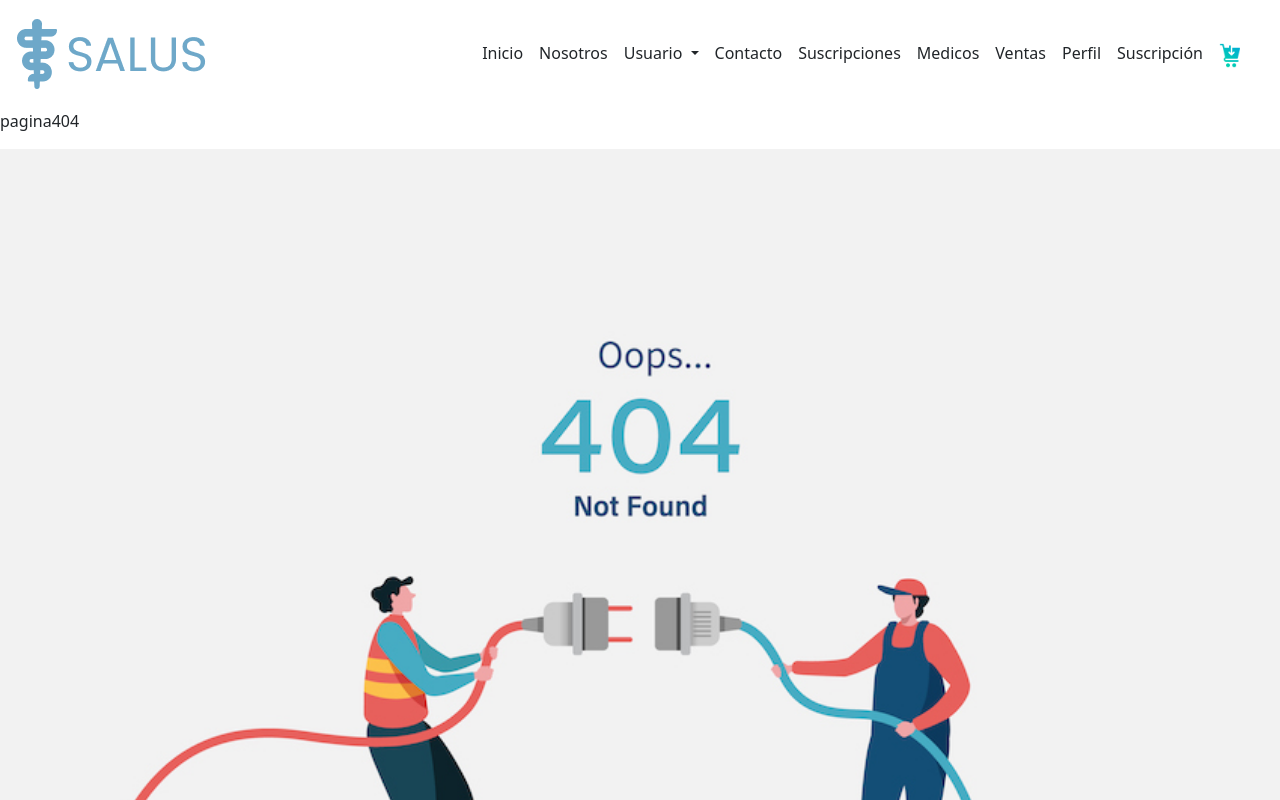
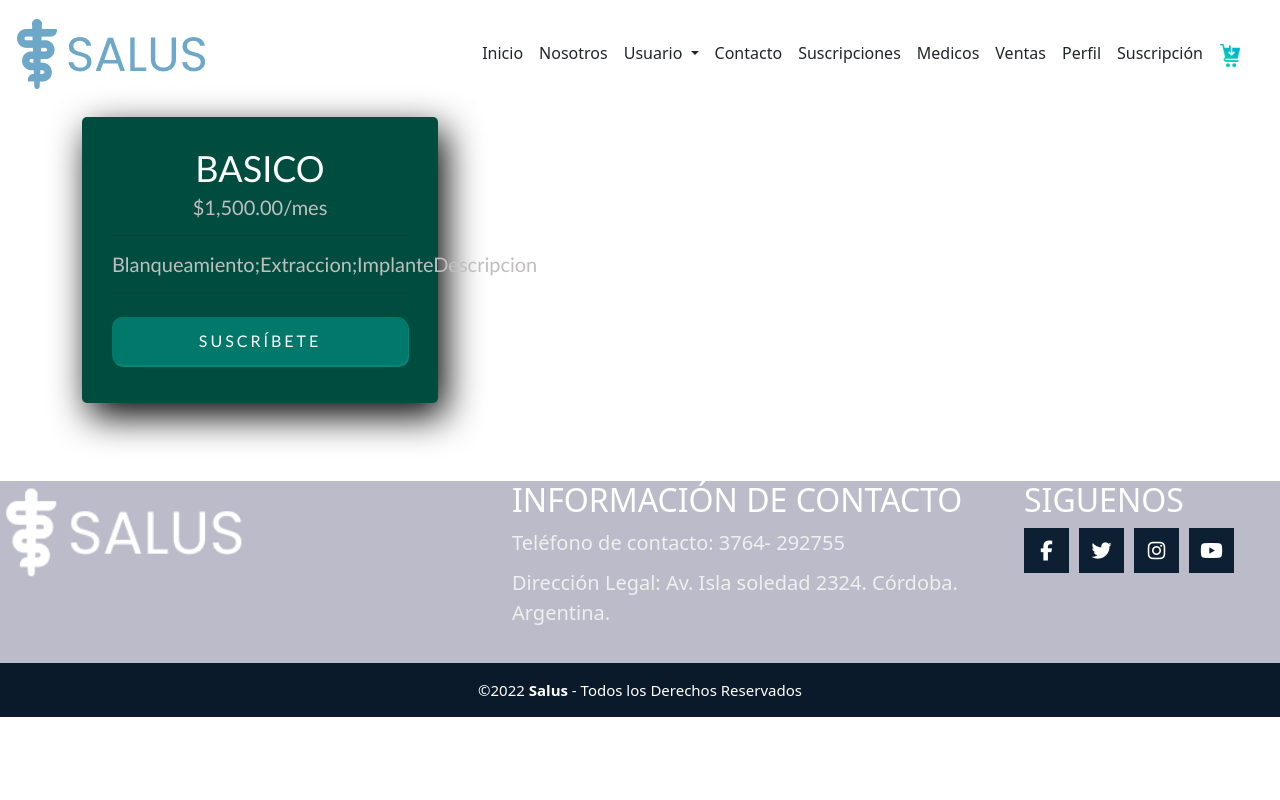
Before and after one commit to RosanaQ/RepasoFinalISPC_2A_1C, an Angular app in the folder RepasoFinalFrontend/: page /suscripcion in a window 1280 px wide. Shown: the top 800 px of the page. Built offline with nearby package versions, Linux system fonts and the light colour scheme; data requests are answered from the project's data file.

Commit message:
Encuentro 8 Fronted 16/7/2023

```diff
--- a/RepasoFinalFrontend/db.json
+++ b/RepasoFinalFrontend/db.json
@@ -19,7 +19,7 @@
       "id": 1,
       "TipoServicio_S":"basico ",
       "Precio_S": 1500,
-      "Descripcion_S": "Descripcion del servicio"
+      "Descripcion_S": "Blanqueamiento;Extraccion;Implante"
     }
 
   ]
--- a/RepasoFinalFrontend/src/app/app-routing.module.ts
+++ b/RepasoFinalFrontend/src/app/app-routing.module.ts
@@ -4,14 +4,16 @@ import { Pagina404Component } from './pages/pagina404/pagina404.component';
 import { HomeComponent} from './pages/home/home.component';
 import { NosotrosComponent } from './pages/nosotros/nosotros.component';
 import { ContactoComponent } from './pages/contacto/contacto.component';
-
+import { SuscripcionComponent } from './ecommerce/suscripcion/suscripcion.component';
 
 const routes: Routes = [
   {path:'',redirectTo: '/home', pathMatch: 'full'},
   {path: 'home',component:HomeComponent},
   {path:'nosotros',component:NosotrosComponent},
   {path:'contacto',component:ContactoComponent},
+  {path:'suscripcion', component:SuscripcionComponent},
   {path:'**',component:Pagina404Component}
+
 
 ];
 
--- a/RepasoFinalFrontend/src/app/ecommerce/suscripcion/suscripcion.component.html
+++ b/RepasoFinalFrontend/src/app/ecommerce/suscripcion/suscripcion.component.html
@@ -11,11 +11,16 @@
                 {{dato.Precio_S | currency:"$"}}<span class="period">/mes</span>
               </h5>
               <hr />
-              <ul class="fa-ul">
+              <!-- <ul class="fa-ul">
                 <li *ngFor="let item of dato.DescripcionList">
                   <span class="fa-li"><i class="fas fa-check"></i></span>{{item}}
                 </li>
-              </ul>
+              </ul> -->
+              <h5 class="card-price text-center">
+                {{dato.Descripcion_S}}<span class="period">Descripcion</span>
+            </h5>
+            <hr />
+
               <div class="d-grid">
                 <button type="btn" class="botons text-uppercase" (click)="pagarSuscripcion(dato)">Suscríbete</button>
               </div>
--- a/RepasoFinalFrontend/src/app/ecommerce/suscripcion/suscripcion.component.ts
+++ b/RepasoFinalFrontend/src/app/ecommerce/suscripcion/suscripcion.component.ts
@@ -1,29 +1,17 @@
-import { Component } from '@angular/core';
+import { Component, OnInit } from '@angular/core';
+import { SuscriptionService } from 'src/app/services/suscription.service';
 import { Suscription } from 'src/app/model/suscription.model';
-import { SuscriptionService } from 'src/app/services/suscription.service';
 @Component({
+
   selector: 'app-suscripcion',
   templateUrl: './suscripcion.component.html',
   styleUrls: ['./suscripcion.component.css']
 })
-export class SuscripcionComponent {
-mySuscriptions: Suscription[]= [];
-constructor(private suscriptionService:SuscriptionService ){}
-private obtenerSuscripciones(){
-  this.suscriptionService.obtenerServicios().subscribe({
-  next: (suscriptionData) => {
-    this.mySuscriptions= suscriptionData;
-
-  },
-  error:(errorData)=> {
-    console.error(errorData);
-  }
-
-  })
-
-
+export class SuscripcionComponent implements OnInit {
+  mySuscriptions: Suscription[] = [];
+constructor (private suscriptionService: SuscriptionService){}
+ngOnInit(): void {
+this.suscriptionService.getAllSuscriptions().subscribe(data =>{this.mySuscriptions = data});
 }
-
-
-
+pagarSuscripcion(dato: Suscription){}
 }
--- a/RepasoFinalFrontend/src/app/pages/home/home.component.ts
+++ b/RepasoFinalFrontend/src/app/pages/home/home.component.ts
@@ -1,4 +1,4 @@
-import { Component } from '@angular/core';
+import { Component} from '@angular/core';
 
 @Component({
   selector: 'app-home',
--- a/RepasoFinalFrontend/src/app/services/suscription.service.ts
+++ b/RepasoFinalFrontend/src/app/services/suscription.service.ts
@@ -12,8 +12,8 @@ url:string='http://localhost:8000/api/v1/servicios';
 url2:string='http://localhost:3000/servicios';
   constructor(private http:HttpClient) { }
 /*Obtiene listado de servicios*/
-obtenerServicios():Observable<Suscription[]>{
-  return this.http.get<Suscription[]>(this.url);
+getAllSuscriptions():Observable<Suscription[]>{
+  return this.http.get<Suscription[]>(this.url2);
 }
 
 }
--- a/RepasoFinalFrontend/src/app/shared/header/header.component.ts
+++ b/RepasoFinalFrontend/src/app/shared/header/header.component.ts
@@ -1,10 +1,12 @@
-import { Component } from '@angular/core';
+import { Component, OnInit } from '@angular/core';
 
 @Component({
   selector: 'app-header',
   templateUrl: './header.component.html',
   styleUrls: ['./header.component.css']
 })
-export class HeaderComponent {
+export class HeaderComponent implements OnInit{
+ngOnInit(): void {
 
 }
+}
```
Also changed, not shown: RepasoFinalFrontend/src/app/app.module.ts (+5 -7 lines), 1 other file (tests, documents, lock files or other folders).
